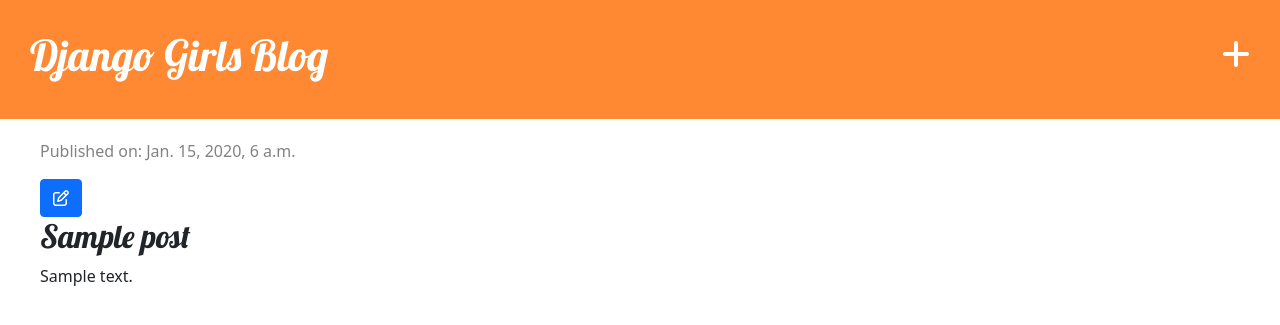
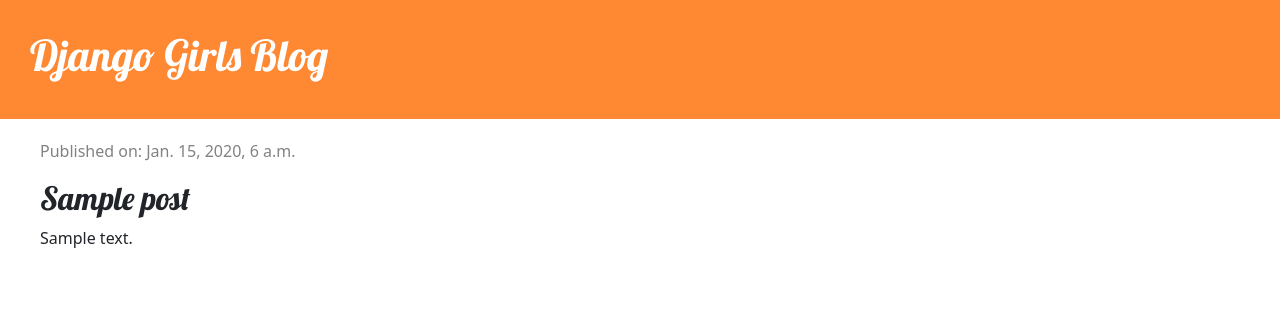
Before and after one commit to robsorRS/my-first-blog, a Django app: page /post/1/ in a window 1280 px wide. Shown: the top 325 px of the page. Run offline with Django 3.2, Linux system fonts and the light colour scheme; tables that the repository leaves empty hold one stand-in row (values such as "Sample post"); some libraries are stand-ins or nearby versions.

Commit message:
Drop edit and new post icons

```diff
--- a/blog/templates/blog/base.html
+++ b/blog/templates/blog/base.html
@@ -13,7 +13,7 @@
     </head>
     <body>
         <div class="container-fluid page-header">
-            <a href="{% url 'post_new' %}" class="top-menu"><span class="fas fa-plus"></span></a>
+		<!--//<a href="{% url 'post_new' %}" class="top-menu"><span class="fas fa-plus"></span></a-->
             <h1><a href="/">Django Girls Blog</a></h1>
         </div>
         <div class="container-fluid content">
--- a/blog/templates/blog/post_detail.html
+++ b/blog/templates/blog/post_detail.html
@@ -6,7 +6,7 @@
                     <p>Published on: {{ post.published_date }}</p>
                 </div>
                 {% endif %}
-                <a class="btn btn-primary" href="{% url 'post_edit' pk=post.pk %}"><span class="far fa-edit"></span></a>
+                <!--//<a class="btn btn-primary" href="{% url 'post_edit' pk=post.pk %}"><span class="far fa-edit"></span></a-->
                 <h2>{{ post.title }}</h2>
                 <p>{{ post.text|linebreaksbr }}</p>
             </div>
--- a/mysite/settings.py
+++ b/mysite/settings.py
@@ -25,7 +25,7 @@
 # SECURITY WARNING: don't run with debug turned on in production!
 DEBUG = True
 
-ALLOWED_HOSTS = ['robsorrs.pythonanywhere.com']
+ALLOWED_HOSTS = ['robsorrs.pythonanywhere.com', '127.0.0.1']
 
 
 # Application definition
```
